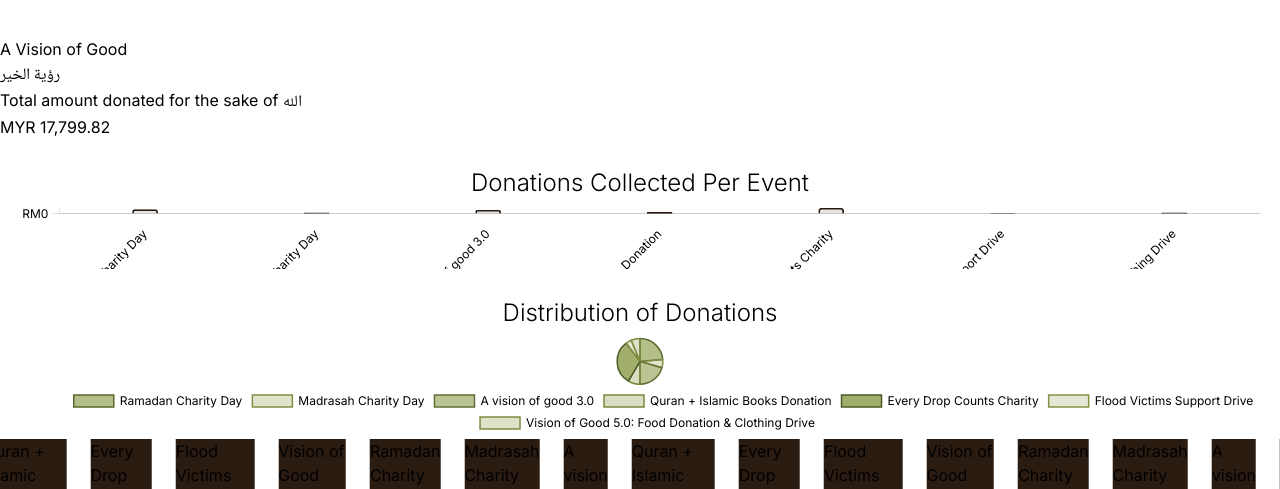
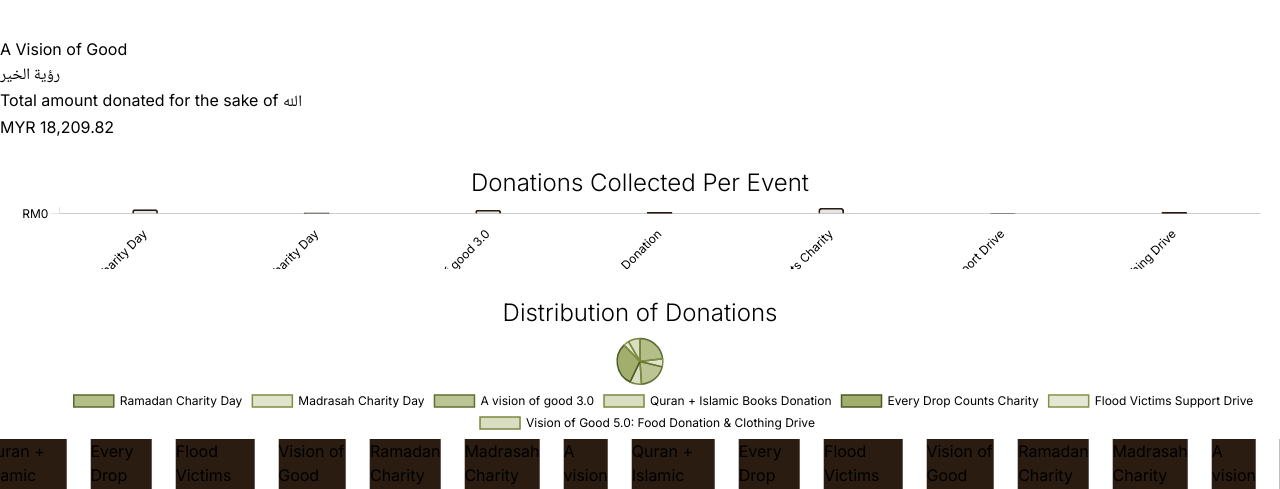
Before and after one commit to bleeeeek/AVisionOfGood-main, a React (Vite) app: page / in a window 1280 px wide. Shown: the part 1043-1532 px from the top of the page. Built offline with nearby package versions, Linux system fonts and the light colour scheme; a web font is replaced by a local one.

Commit message:
updated total raised amount

```diff
--- a/src/data/eventsData.js
+++ b/src/data/eventsData.js
@@ -125,8 +125,8 @@ export const eventsData = [
     id: 'event7',
     name: 'Vision of Good 5.0: Food Donation & Clothing Drive',
     date: 'February 15, 2025',
-    amountCollected: 1120.44,
-    description: 'A Vision of Good 5.0 aims to distribute 150 packed meals to the needy in Kuala Lumpur streets, along with collecting and distributing clothing donations to support those in need.',
+    amountCollected: 1530.44,
+    description: 'A Vision of Good 5.0 aims to distribute 150+ packed meals to the needy in Kuala Lumpur streets, along with collecting and distributing clothing donations to support those in need.',
     participants: [''],
     photos: [
     ]
```
